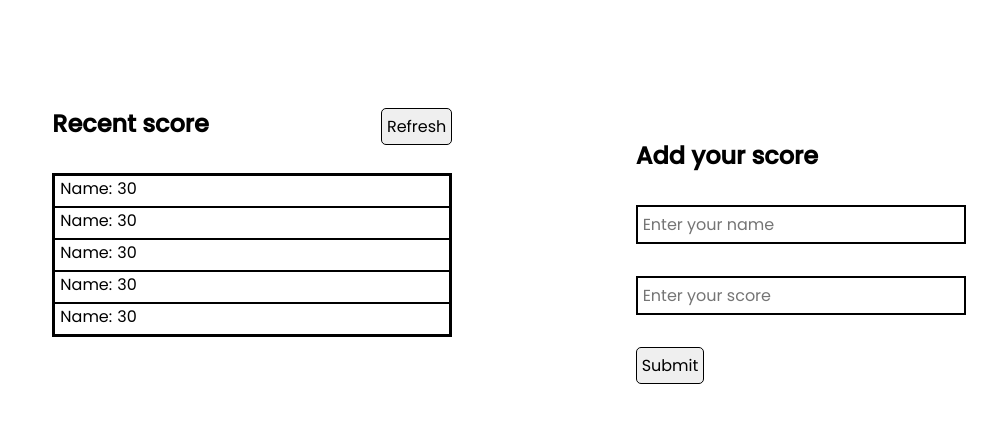
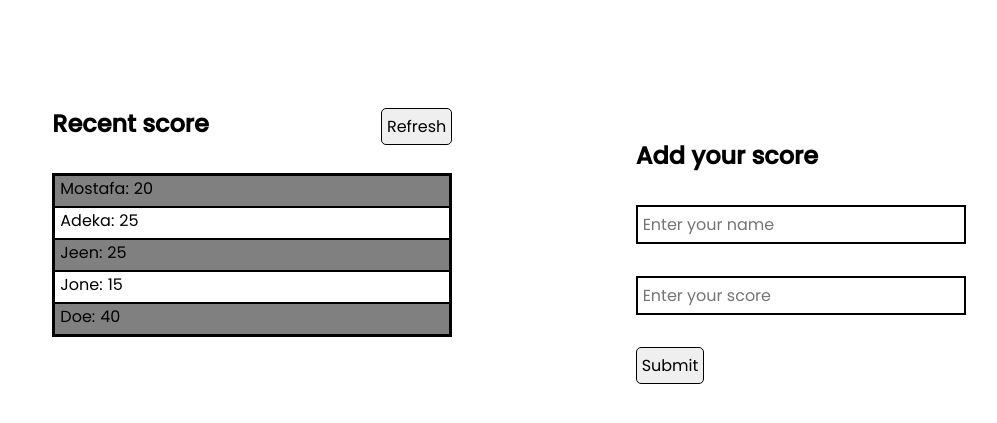
Before and after one commit to MostafaShahat2021/Leaderboard, a website built with webpack: page src/index.html in a window 1280 px wide. Shown: the part 139-562 px from the top of the page, without its empty margins (131-1128 px from the left). Built offline with nearby package versions, Linux system fonts and the light colour scheme.

Commit message:
Add li Items Dynamically to UI

```diff
--- a/src/index.html
+++ b/src/index.html
@@ -7,7 +7,6 @@
   <meta name="viewport" content="width=device-width, initial-scale=1.0">
   <link href="https://fonts.googleapis.com/css2?family=Poppins:ital,wght@0,200;0,300;0,400;0,500;1,600&display=swap"
     rel="stylesheet">
-  <link rel="stylesheet" href="style.css">
   <title>Leaderboard</title>
 </head>
 
@@ -20,26 +19,7 @@
         <button id="refresh">Refresh</button>
       </div>
       <ul class="score-list">
-        <li class="score-container">
-          <span class="name">Name: </span>
-          <span class="score">30</span>
-        </li>
-        <li class="score-container">
-          <span class="name">Name: </span>
-          <span class="score">30</span>
-        </li>
-        <li class="score-container">
-          <span class="name">Name: </span>
-          <span class="score">30</span>
-        </li>
-        <li class="score-container">
-          <span class="name">Name: </span>
-          <span class="score">30</span>
-        </li>
-        <li class="score-container">
-          <span class="name">Name: </span>
-          <span class="score">30</span>
-        </li>
+
       </ul>
     </div>
 
--- a/src/index.js
+++ b/src/index.js
@@ -1 +1,38 @@
 import './style.css';
+
+const score = [
+  {
+    name: 'Mostafa',
+    playerScore: 20,
+  },
+  {
+    name: 'Adeka',
+    playerScore: 25,
+  },
+  {
+    name: 'Jeen',
+    playerScore: 25,
+  },
+  {
+    name: 'Jone',
+    playerScore: 15,
+  },
+  {
+    name: 'Doe',
+    playerScore: 40,
+  },
+];
+
+const scoreList = document.querySelector('.score-list');
+const renderScore = () => {
+  score.forEach((item) => {
+    const lielement = document.createElement('li');
+    lielement.setAttribute('class', 'score-container');
+    lielement.innerHTML = `
+      <span class="name">${item.name}: </span>
+      <span class="score">${item.playerScore}</span>
+      `;
+    scoreList.appendChild(lielement);
+  });
+};
+renderScore();
--- a/src/style.css
+++ b/src/style.css
@@ -9,7 +9,7 @@ h1 {
   margin-top: 1em;
   margin-left: 10rem;
   text-align: left;
-  font-size: 3rem
+  font-size: 3rem;
 }
 
 .leaderboard {
@@ -24,14 +24,27 @@ h1 {
 .recent {
   display: flex;
   justify-content: space-between;
-  align-items:baseline;
+  align-items: baseline;
 }
 
 .score-list {
   border: 2px solid;
   width: 25rem;
+}
 
+input,
+.refresh,
+.name,
+h2,
+h3 {
+  margin-bottom: 2rem;
 }
+
+.score-container .name,
+.score-container .score {
+  margin-left: 5px;
+}
+
 .score-container {
   height: 2rem;
   display: flex;
@@ -40,14 +53,10 @@ h1 {
   border: 1px solid;
 }
 
-.score-container .name, .score-container .score {
-  margin-left: 5px;
-}
-
 .form {
   display: flex;
   flex-direction: column;
-  align-items:flex-start;
+  align-items: flex-start;
   margin-top: 5rem;
 }
 
@@ -55,10 +64,6 @@ input {
   border: 2px solid;
   font-size: 1rem;
   padding: 5px;
-}
-
-input, .refresh, .name, h2, h3 {
-  margin-bottom: 2rem;
 }
 
 button {
@@ -72,3 +77,7 @@ button {
 .submit {
   margin-left: 30px;
 }
+
+li:nth-child(odd) {
+  background-color: gray;
+}
```
